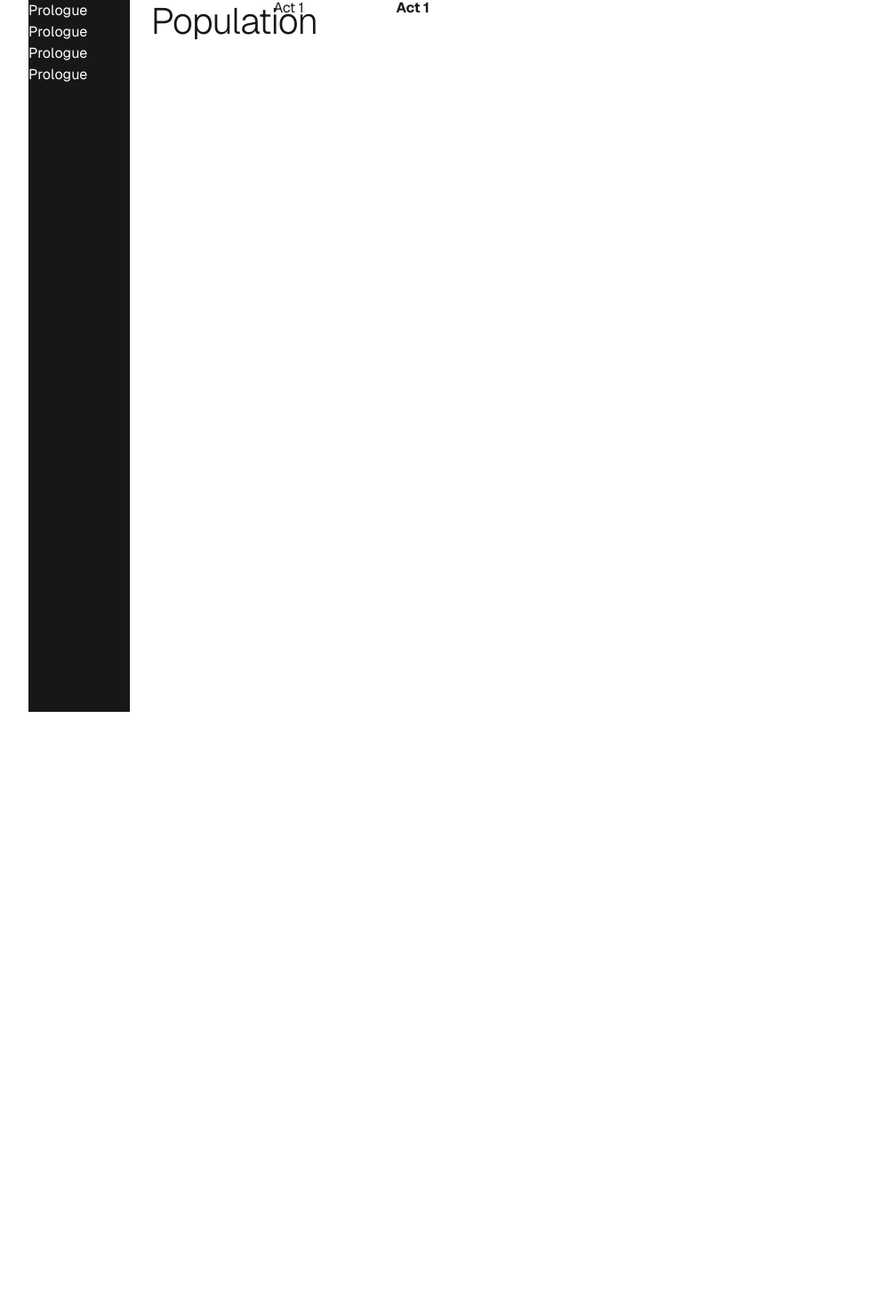
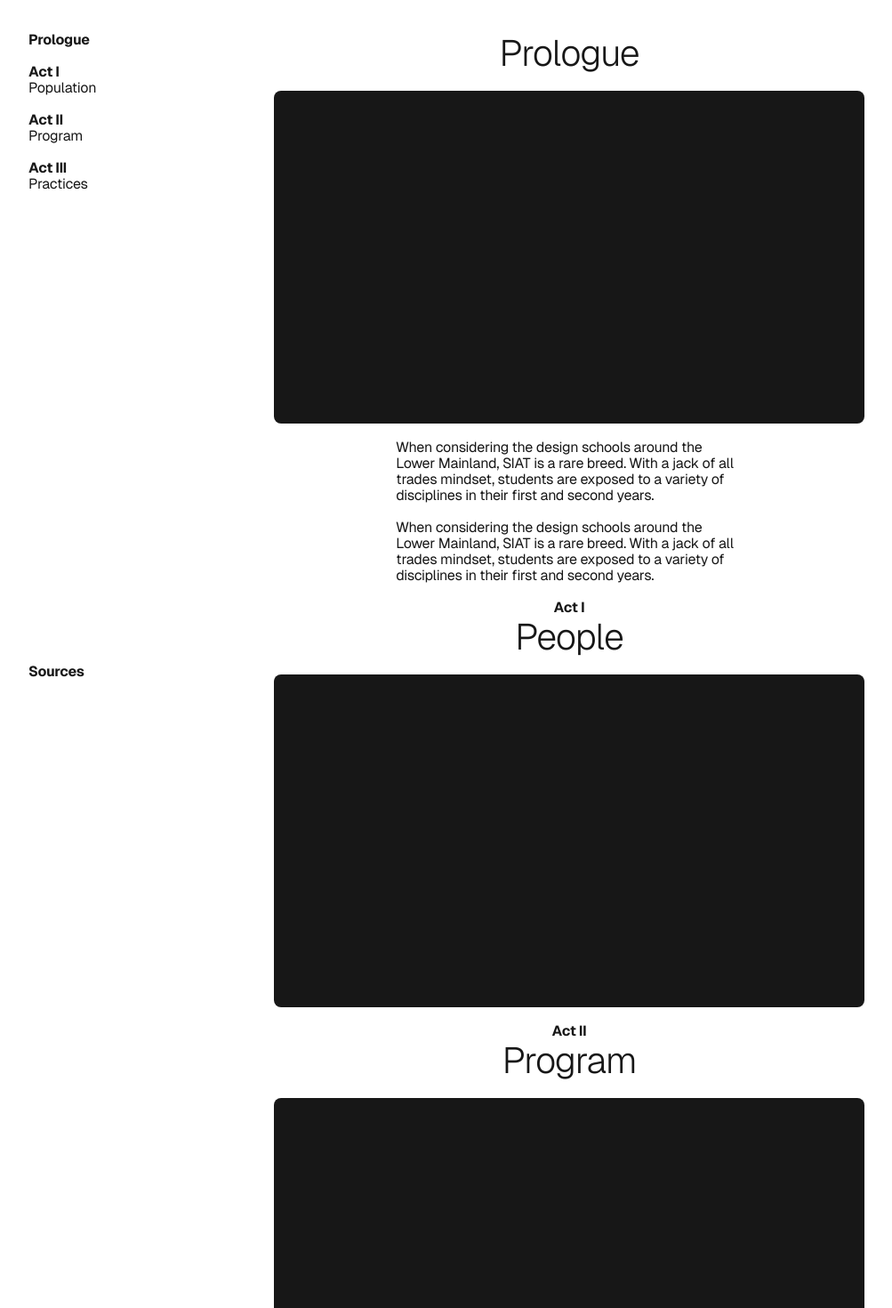
Before and after one commit to nethen/iat355, a Next.js app: page / in a window 1280 px wide. Shown: the top 1470 px of the page at 89% size, without its empty margins (0-1003 px from the left). Built offline with nearby package versions, Linux system fonts and the light colour scheme.

Commit message:
feat: structure, vis container

```diff
--- a/src/app/components/Grid/Grid.tsx
+++ b/src/app/components/Grid/Grid.tsx
@@ -11,7 +11,9 @@
   });
   return (
     <motion.div
+      initial={{ opacity: 0 }}
       animate={{ opacity: visible.value ? 1 : 0 }}
+      exit={{ opacity: 0 }}
       className="fixed inset-0 grid-r pointer-events-none"
     >
       {[...Array(9)].map((_, i) => (
--- /dev/null
+++ b/src/app/components/Visualization/VisContainer.tsx
@@ -0,0 +1,5 @@
+export const VisContainer = () => {
+  return (
+    <figure className="aspect-square bg-foreground col-span-full lg:aspect-video lg:col-start-2 lg:col-span-5 rounded-lg"></figure>
+  );
+};
--- a/src/app/layout.tsx
+++ b/src/app/layout.tsx
@@ -26,7 +26,7 @@
   return (
     <html lang="en">
       <body
-        className={`${geistSans.variable} ${geistMono.variable} antialiased`}
+        className={`${geistSans.variable} ${geistMono.variable} text-r-base antialiased`}
       >
         {children}
       </body>
--- a/src/app/page.tsx
+++ b/src/app/page.tsx
@@ -3,22 +3,63 @@
 import clsx from "clsx";
 import Link from "next/link";
 import ReactLenis from "lenis/react";
+import { VisContainer } from "./components/Visualization/VisContainer";
 
 export default function Home() {
   return (
     <ReactLenis root>
       <Grid />
       <div className="grid-r font-[family-name:var(--font-geist-sans)]">
-        <nav className="fixed inset-x-0 max-md:grid-r md:sticky md:inset-y-0 md:h-svh flex flex-col bg-foreground text-background">
-          <Link href="/">Prologue</Link>
-          <Link href="/">Prologue</Link>
-          <Link href="/">Prologue</Link>
-          <Link href="/">Prologue</Link>
+        <nav className="fixed inset-x-0 py-[1.125em] md:py-[2.25em] max-md:grid-r md:sticky md:inset-y-0 md:h-svh flex flex-col max-md:bg-foreground max-md:text-background gap-y-[1.125em]">
+          <Link href="/">
+            <div className="font-bold">Prologue</div>
+          </Link>
+          <Link href="/">
+            <div className="font-bold">Act I</div>
+            <p>Population</p>
+          </Link>
+          <Link href="/">
+            <div className="font-bold">Act II</div>
+            <p>Program</p>
+          </Link>
+          <Link href="/">
+            <div className="font-bold">Act III</div>
+            <p>Practices</p>
+          </Link>
+          <Link href="/" className="mt-auto">
+            <div className="font-bold">Sources</div>
+          </Link>
         </nav>
-        <main className="col-span-full md:col-span-5 lg:col-span-8 grid grid-cols-subgrid auto-rows-min min-h-[200svh]">
-          <h1 className="text-r-md">Population</h1>
-          <p className="text-r-base">Act 1</p>
-          <p className="text-r-base font-bold">Act 1</p>
+        <main className="max-md:pt-[72px] col-span-full py-[1.125em] md:py-[2.25em] md:col-span-5 lg:col-span-8 grid grid-cols-subgrid auto-rows-min min-h-[200svh] gap-y-[1.125em]">
+          <div className="col-span-full md:col-start-2 md:col-span-3 lg:col-start-3 lg:col-span-3 text-center">
+            <h2 className="text-r-md">Prologue</h2>
+          </div>
+          <VisContainer />
+          <p className="col-span-full md:col-start-2 md:col-span-3 lg:col-start-3 lg:col-span-3">
+            When considering the design schools around the Lower Mainland, SIAT
+            is a rare breed. With a jack of all trades mindset, students are
+            exposed to a variety of disciplines in their first and second years.
+          </p>
+          <p className="col-span-full md:col-start-2 md:col-span-3 lg:col-start-3 lg:col-span-3">
+            When considering the design schools around the Lower Mainland, SIAT
+            is a rare breed. With a jack of all trades mindset, students are
+            exposed to a variety of disciplines in their first and second years.
+          </p>
+          <div className="col-span-full md:col-start-2 md:col-span-3 lg:col-start-3 lg:col-span-3 text-center">
+            <span className="font-bold">Act I</span>
+            <h2 className="text-r-md">People</h2>
+          </div>
+          <VisContainer />
+          <div className="col-span-full md:col-start-2 md:col-span-3 lg:col-start-3 lg:col-span-3 text-center">
+            <span className="font-bold">Act II</span>
+            <h2 className="text-r-md">Program</h2>
+          </div>
+          <VisContainer />
+          <div className="col-span-full md:col-start-2 md:col-span-3 lg:col-start-3 lg:col-span-3 text-center">
+            <span className="font-bold">Act III</span>
+            <h2 className="text-r-md">Practice</h2>
+          </div>
+          <VisContainer />
         </main>
       </div>
     </ReactLenis>
```
